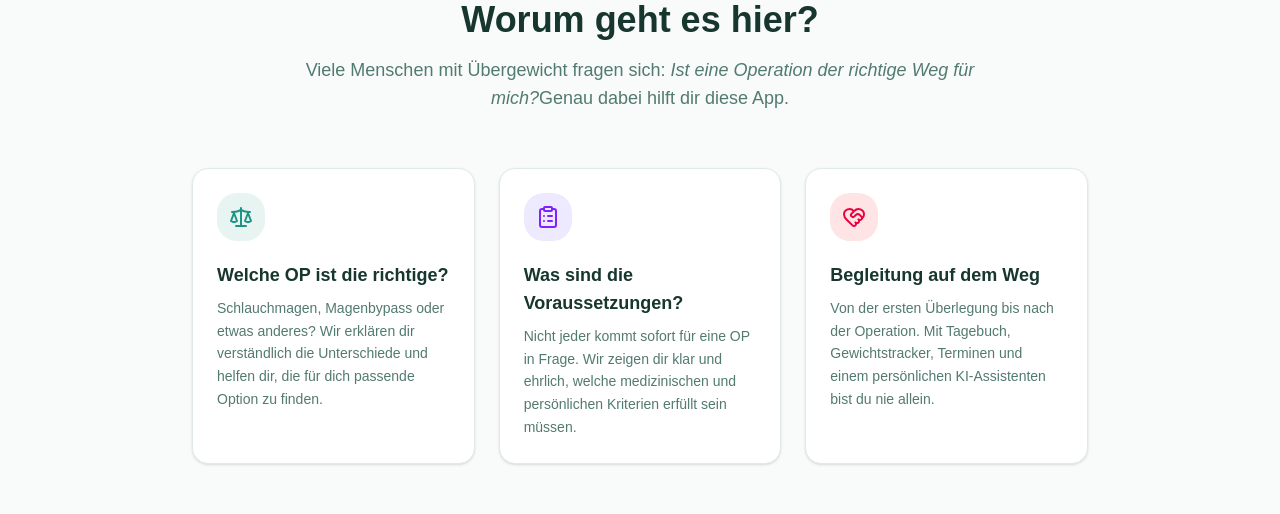
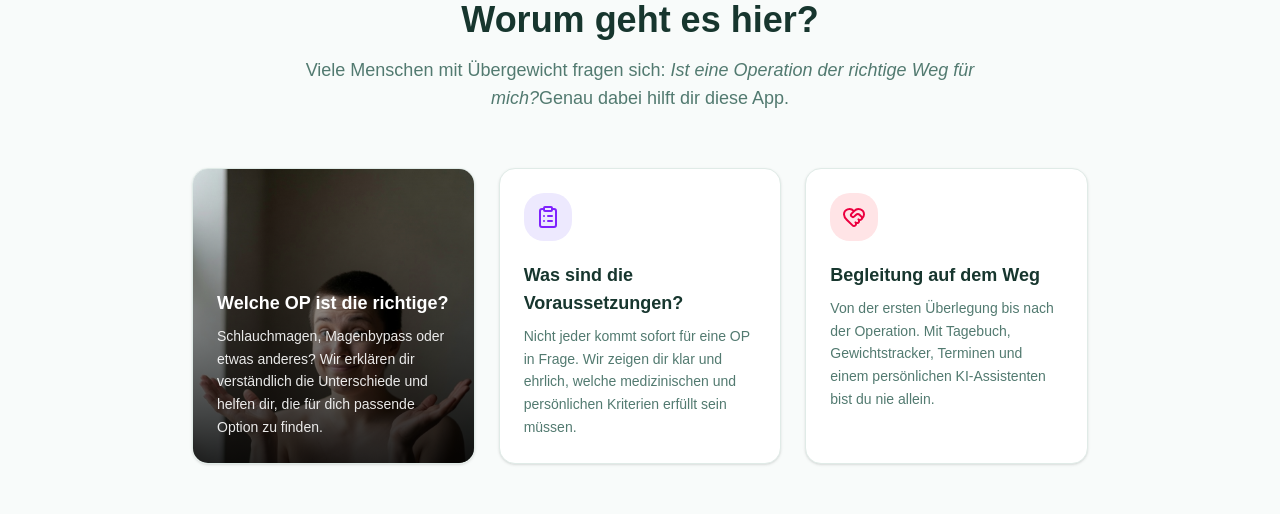
Before and after one commit to tomschoenknecht/schlauchmagen-begleiter, a React (Vite) app in the folder artifacts/schlauchmagen/: page /login in a window 1280 px wide. Shown: the part 1138-1652 px from the top of the page. Built offline with nearby package versions, Linux system fonts and the light colour scheme; what @workspace/api-client-react would draw is missing.

Commit message:
landing: OP-Kachel mit Foto-Hintergrund statt Waage-Icon
Co-Authored-By: Claude Opus 4.8 <noreply@anthropic.com>

```diff
--- a/artifacts/schlauchmagen/src/pages/password.tsx
+++ b/artifacts/schlauchmagen/src/pages/password.tsx
@@ -5,7 +5,6 @@ import { Input } from "@/components/ui/input";
 import { useToast } from "@/hooks/use-toast";
 import { getToken } from "@/hooks/useAuth";
 import {
-  Scale,
   ClipboardList,
   HeartHandshake,
   Star,
@@ -109,7 +108,7 @@ export default function PasswordPage() {
           <div className="grid sm:grid-cols-3 gap-6">
             {[
               {
-                icon: Scale,
+                bg: "/welche-op.jpg",
                 color: "bg-primary/10 text-primary",
                 title: "Welche OP ist die richtige?",
                 desc: "Schlauchmagen, Magenbypass oder etwas anderes? Wir erklären dir verständlich die Unterschiede und helfen dir, die für dich passende Option zu finden.",
@@ -126,13 +125,28 @@ export default function PasswordPage() {
                 title: "Begleitung auf dem Weg",
                 desc: "Von der ersten Überlegung bis nach der Operation. Mit Tagebuch, Gewichtstracker, Terminen und einem persönlichen KI-Assistenten bist du nie allein.",
               },
-            ].map(({ icon: Icon, color, title, desc }) => (
-              <div key={title} className="rounded-2xl border bg-card p-6 shadow-sm hover:shadow-md transition-shadow">
-                <div className={`inline-flex p-3 rounded-xl mb-5 ${color}`}>
-                  <Icon className="w-6 h-6" />
+            ].map(({ icon: Icon, color, title, desc, bg }) => (
+              <div
+                key={title}
+                className={`relative rounded-2xl border shadow-sm hover:shadow-md transition-shadow overflow-hidden ${
+                  bg ? "min-h-[280px] flex flex-col justify-end" : "bg-card p-6"
+                }`}
+              >
+                {bg && (
+                  <>
+                    <img src={bg} alt="" className="absolute inset-0 w-full h-full object-cover object-top" />
+                    <div className="absolute inset-0 bg-gradient-to-t from-black/85 via-black/45 to-transparent" />
+                  </>
+                )}
+                {!bg && Icon && (
+                  <div className={`inline-flex p-3 rounded-xl mb-5 ${color}`}>
+                    <Icon className="w-6 h-6" />
+                  </div>
+                )}
+                <div className={bg ? "relative p-6" : ""}>
+                  <h3 className={`font-bold text-lg mb-2 ${bg ? "text-white" : "text-foreground"}`}>{title}</h3>
+                  <p className={`text-sm leading-relaxed ${bg ? "text-white/90" : "text-muted-foreground"}`}>{desc}</p>
                 </div>
-                <h3 className="font-bold text-lg mb-2 text-foreground">{title}</h3>
-                <p className="text-muted-foreground text-sm leading-relaxed">{desc}</p>
               </div>
             ))}
           </div>
```
Also changed, not shown: artifacts/schlauchmagen/public/welche-op.jpg (added).
